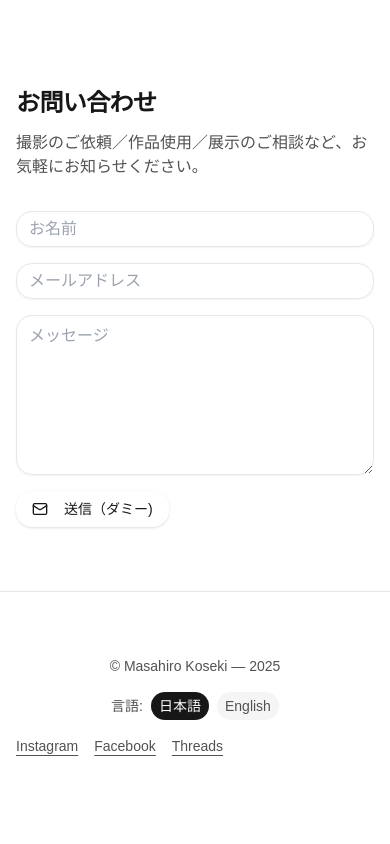
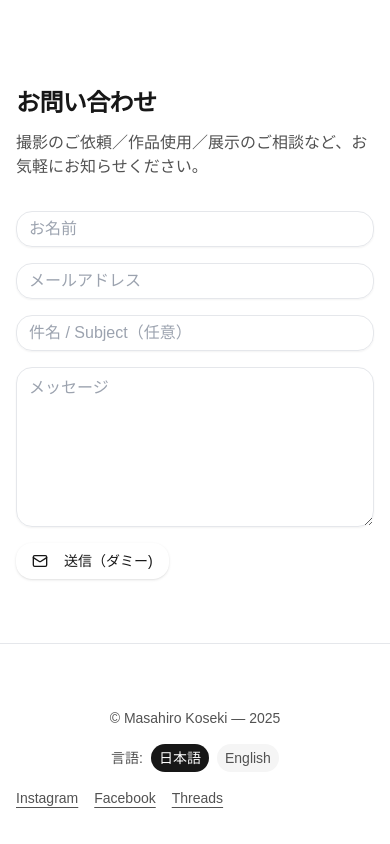
Before and after one commit to masahiro-koseki/masahiro-site, a Next.js app: page / in a window 390 px wide. Shown: the part 6336-7180 px from the top of the page. Before the commit the page ends 7156 px from the top, so only its background shows below. Built offline with nearby package versions, Linux system fonts and the light colour scheme.

Commit message:
Fix ContactSection form validate

```diff
--- a/src/components/sections/ContactSection.tsx
+++ b/src/components/sections/ContactSection.tsx
@@ -1,5 +1,7 @@
 // src/components/sections/ContactSection.tsx
-import type { FormEvent } from "react";
+"use client";
+
+import { useState } from "react";
 import { Mail } from "lucide-react";
 import { Button } from "@/components/ui/button";
 import { Input } from "@/components/ui/input";
@@ -14,90 +16,144 @@ type ContactTexts = {
 	send: string;
 };
 
-type NoticeState = { type: "ok" | "err"; msg: string } | null;
-
 type ContactSectionProps = {
 	texts: ContactTexts;
-	form: { name: string; email: string; message: string };
-	onChange: (field: "name" | "email" | "message", value: string) => void;
-	onSubmit: () => void;
-	notice: NoticeState;
 };
 
-export default function ContactSection({
-		texts,
-		form,
-		onChange,
-		onSubmit,
-		notice,
-}: ContactSectionProps) {
-	// Formspree 用の submit ハンドラ（ブラウザのデフォルト送信はそのまま）
-	const handleSubmit = (e: FormEvent<HTMLFormElement>) => {
-		// e.preventDefault() は呼ばない：Formspree にそのまま POST するため
-		onSubmit(); // 必要ならここで notice の状態更新などを行う
+export default function ContactSection({ texts }: ContactSectionProps) {
+	const [form, setForm] = useState({
+			name: "",
+			email: "",
+			subject: "",
+			message: "",
+	});
+	const [status, setStatus] = useState<"idle" | "sending" | "success" | "error">(
+		"idle",
+	);
+	const [error, setError] = useState("");
+
+	const handleChange = (
+		e: React.ChangeEvent<HTMLInputElement | HTMLTextAreaElement>,
+	) => {
+		const { name, value } = e.target;
+		setForm((prev) => ({ ...prev, [name]: value }));
+	};
+
+	const handleSubmit = async (e: React.FormEvent<HTMLFormElement>) => {
+		e.preventDefault();
+
+		// 必須チェック（ここで弾くので、空のまま送信されません）
+		if (!form.name.trim() || !form.email.trim() || !form.message.trim()) {
+			setError("お名前・メールアドレス・メッセージを入力してください。");
+			setStatus("idle");
+			return;
+		}
+
+		setError("");
+		setStatus("sending");
+
+		try {
+			const formData = new FormData();
+			formData.append("name", form.name);
+			formData.append("email", form.email);
+			formData.append("subject", form.subject);
+			formData.append("message", form.message);
+
+			const res = await fetch("https://formspree.io/f/xdkyaree", {
+					method: "POST",
+					headers: {
+						Accept: "application/json",
+					},
+					body: formData,
+			});
+
+			if (res.ok) {
+				setStatus("success");
+				setForm({ name: "", email: "", subject: "", message: "" });
+			} else {
+				setStatus("error");
+			}
+		} catch (err) {
+			console.error(err);
+			setStatus("error");
+		}
 	};
 
 	return (
 		<>
-		<p className="mt-3 text-neutral-600 max-w-3xl">{texts.desc}</p>
+		<p className="mt-3 max-w-3xl text-neutral-600">{texts.desc}</p>
+
 		<form
-		noValidate
+		onSubmit={handleSubmit}
 		className="mt-8 max-w-2xl"
-		action="https://formspree.io/f/xdkyaree"
-		method="POST"
-		onSubmit={handleSubmit}
+		acceptCharset="UTF-8"
 		>
-		<div className="grid sm:grid-cols-2 gap-4">
+		{/* お名前 + メール */}
+		<div className="grid gap-4 sm:grid-cols-2">
 		<Input
-		id="contact-name"
-		name="name" // ← Formspree に送られるフィールド名
-		placeholder={texts.name}
+		name="name"
+		placeholder={texts.name || "お名前 / Name"}
 		className="rounded-2xl"
 		value={form.name}
-		onChange={(e) => onChange("name", e.target.value)}
-		required
+		onChange={handleChange}
 		/>
 		<Input
-		id="contact-email"
-		name="email" // ← Formspree に送られるフィールド名
 		type="email"
-		placeholder={texts.email}
+		name="email"
+		placeholder={texts.email || "メールアドレス / Email"}
 		className="rounded-2xl"
 		value={form.email}
-		onChange={(e) => onChange("email", e.target.value)}
-		required
+		onChange={handleChange}
 		/>
 		</div>
-		<Textarea
-		id="contact-message"
-		name="message" // ← Formspree に送られるフィールド名
-		placeholder={texts.message}
-		className="rounded-2xl mt-4 min-h-[160px]"
-		value={form.message}
-		onChange={(e) => onChange("message", e.target.value)}
-		required
+
+		{/* 件名（任意） */}
+		<Input
+		name="subject"
+		placeholder="件名 / Subject（任意）"
+		className="mt-4 rounded-2xl"
+		value={form.subject}
+		onChange={handleChange}
 		/>
 
-		{/* 任意：フォーム識別用の hidden フィールド */}
-		<input type="hidden" name="form_name" value="masahiro-site-contact" />
+		{/* メッセージ本文 */}
+		<Textarea
+		name="message"
+		placeholder={texts.message || "お問い合わせ内容 / Message"}
+		className="mt-4 min-h-[160px] rounded-2xl"
+		value={form.message}
+		onChange={handleChange}
+		/>
+
+		{/* エラーメッセージ */}
+		{error && (
+				<p className="mt-2 text-sm text-red-600">
+				{error}
+				</p>
+		)}
+
+		{/* 送信結果メッセージ */}
+		{status === "success" && (
+				<p className="mt-2 text-sm text-green-700">
+				送信が完了しました。お問い合わせありがとうございます。
+				</p>
+		)}
+		{status === "error" && (
+				<p className="mt-2 text-sm text-red-600">
+				送信中にエラーが発生しました。時間をおいて再度お試しください。
+				</p>
+		)}
 
 		<div className="mt-4">
-		<Button type="submit" className="rounded-2xl">
-		<Mail className="h-4 w-4 mr-2" /> {texts.send}
+		<Button
+		type="submit"
+		className="rounded-2xl"
+		disabled={status === "sending"}
+		>
+		<Mail className="mr-2 h-4 w-4" />
+		{status === "sending" ? "送信中..." : texts.send}
 		</Button>
 		</div>
-		{notice && (
-				<div
-				className={`mt-3 text-sm px-3 py-2 rounded-lg ${
-						notice.type === "ok"
-						? "bg-green-50 text-green-700"
-						: "bg-red-50 text-red-700"
-				}`}
-				aria-live="polite"
-				>
-				{notice.msg}
-				</div>
-		)}
 		</form>
 		</>
 	);
```
